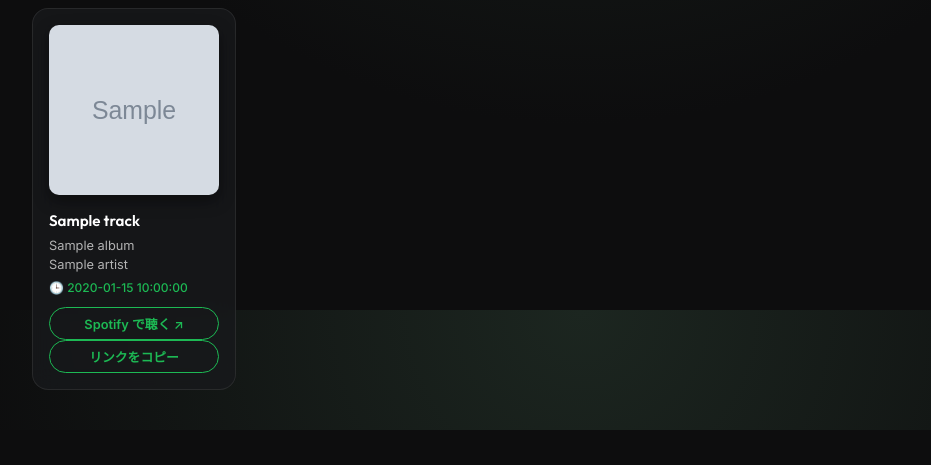
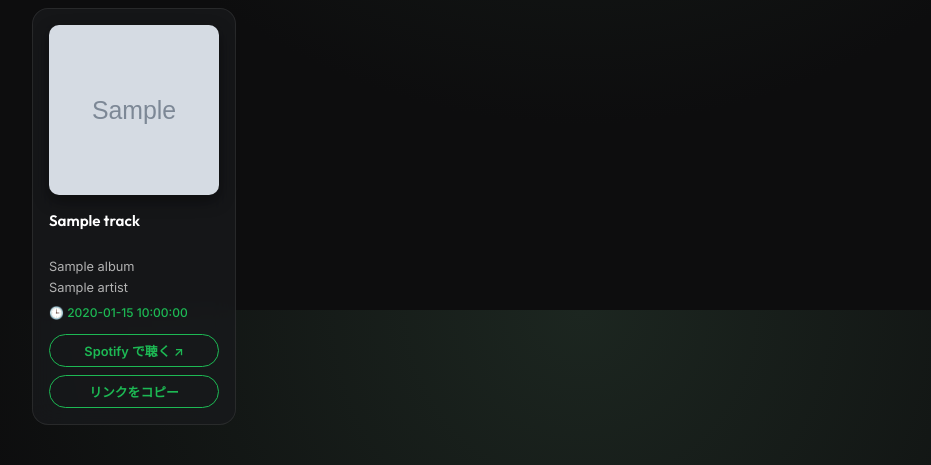
Before and after one commit to ao-ba/Spotify_NowPlaying, a Flask app: template templates/index.html in a window 1280 px wide. Shown: the part 490-955 px from the top of the page, without its empty margins (58-989 px from the left). Before the commit the page ends 920 px from the top, so only its background shows below. Run offline with Flask 3, Linux system fonts and the light colour scheme; the template is opened without the code that fills it: most values are stand-ins (such as "Sample title", 1, 10 or a date in 2020); grey boxes marked "Sample" are stand-in pictures.

Commit message:
style: enforce uniform element heights and align buttons across all history cards

```diff
--- a/templates/index.html
+++ b/templates/index.html
@@ -381,15 +381,18 @@
         transform: scale(1.06);
       }
 
+      /* 均等な高さ揃えのための固定行高さ設定 */
       .card h3 {
         font-family: 'Outfit', sans-serif;
         font-size: 0.95rem;
         font-weight: 600;
         margin: 4px 0;
         line-height: 1.35;
+        height: 2.7em;
         color: var(--text-primary);
         display: -webkit-box;
         -webkit-line-clamp: 2;
+        line-clamp: 2;
         -webkit-box-orient: vertical;
         overflow: hidden;
       }
@@ -398,8 +401,11 @@
         font-size: 0.8rem;
         color: var(--text-secondary);
         margin: 2px 0;
+        line-height: 1.35;
+        height: 1.35em;
         display: -webkit-box;
         -webkit-line-clamp: 1;
+        line-clamp: 1;
         -webkit-box-orient: vertical;
         overflow: hidden;
       }
@@ -408,6 +414,8 @@
         font-size: 0.8rem;
         color: var(--text-secondary);
         margin: 2px 0;
+        line-height: 1.35;
+        height: 1.35em;
         white-space: nowrap;
         overflow: hidden;
         text-overflow: ellipsis;
@@ -417,13 +425,22 @@
         color: var(--spotify-green);
         font-size: 0.75rem;
         font-weight: 500;
-        margin: 6px 0 12px 0;
+        margin: 6px 0 14px 0;
       }
 
-      .card a,
-      .card .copy-btn {
-        display: block;
+      /* ボタンエリアの統一（高さ・位置の完全垂直同期） */
+      .card-buttons {
         margin-top: auto;
+        display: flex;
+        flex-direction: column;
+        gap: 8px;
+      }
+
+      .card-buttons a,
+      .card-buttons .copy-btn {
+        display: flex;
+        align-items: center;
+        justify-content: center;
         color: var(--spotify-green);
         text-decoration: none;
         font-size: 0.8rem;
@@ -436,10 +453,12 @@
         cursor: pointer;
         transition: all 0.2s ease;
         box-sizing: border-box;
+        width: 100%;
+        margin-top: 0;
       }
 
-      .card a:hover,
-      .card .copy-btn:hover {
+      .card-buttons a:hover,
+      .card-buttons .copy-btn:hover {
         background: var(--spotify-green);
         color: #000000;
         box-shadow: 0 4px 12px var(--spotify-green-glow);
@@ -746,6 +765,7 @@
           <p class="album-name">{{ track.album }}</p>
           <p class="artist-name">{{ track.artist }}</p>
           <p class="played-at">🕒 {{ track.played_at }}</p>
+          <div class="card-buttons">
             <a href="{{ track.url }}" target="_blank">Spotify で聴く ↗</a>
             <button
               class="copy-btn"
@@ -754,6 +774,7 @@
               リンクをコピー
             </button>
           </div>
+        </div>
         {% endfor %}
       </div>
     </div>
```
Lines whose indentation alone changed are shown as unchanged.
